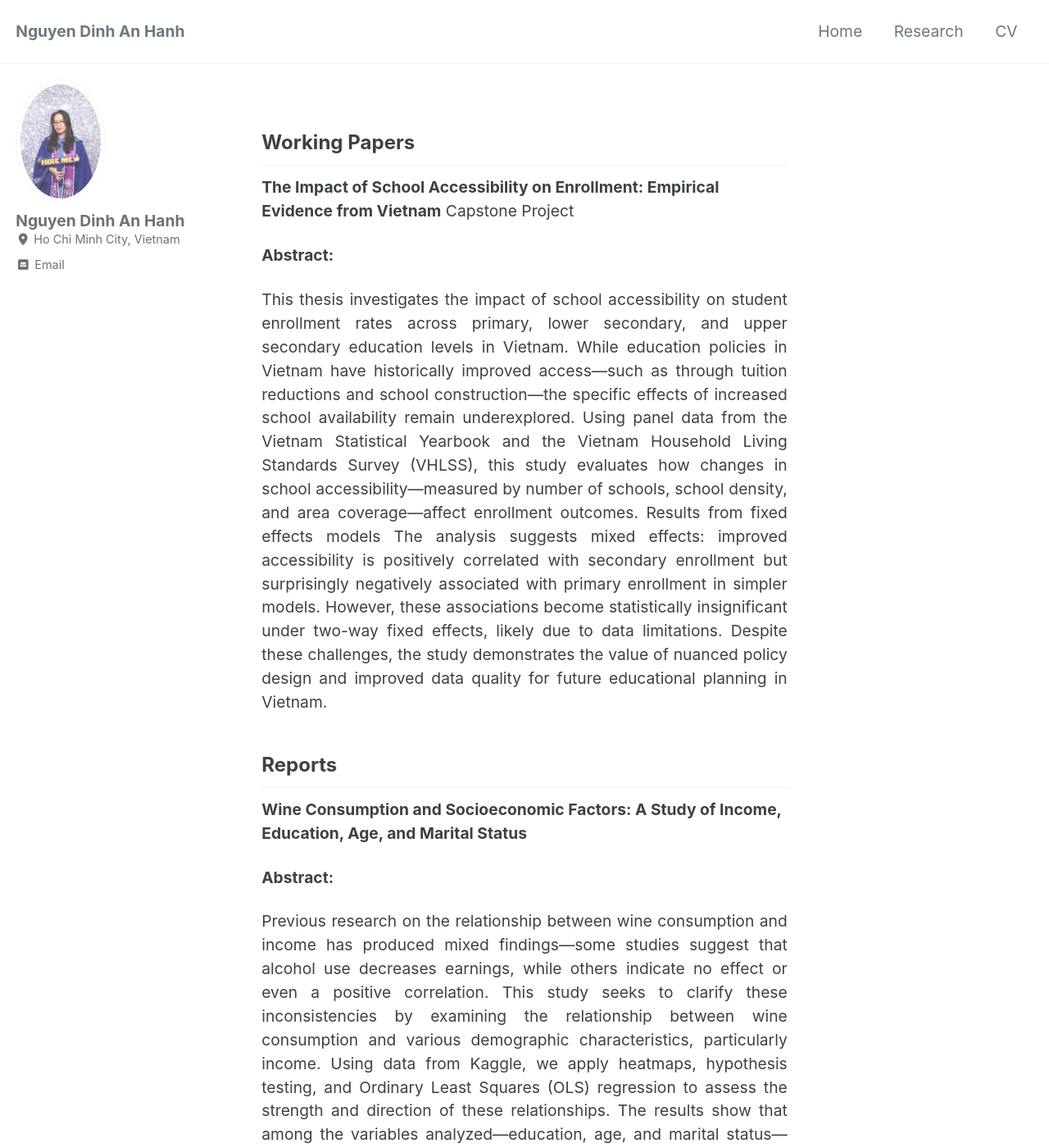
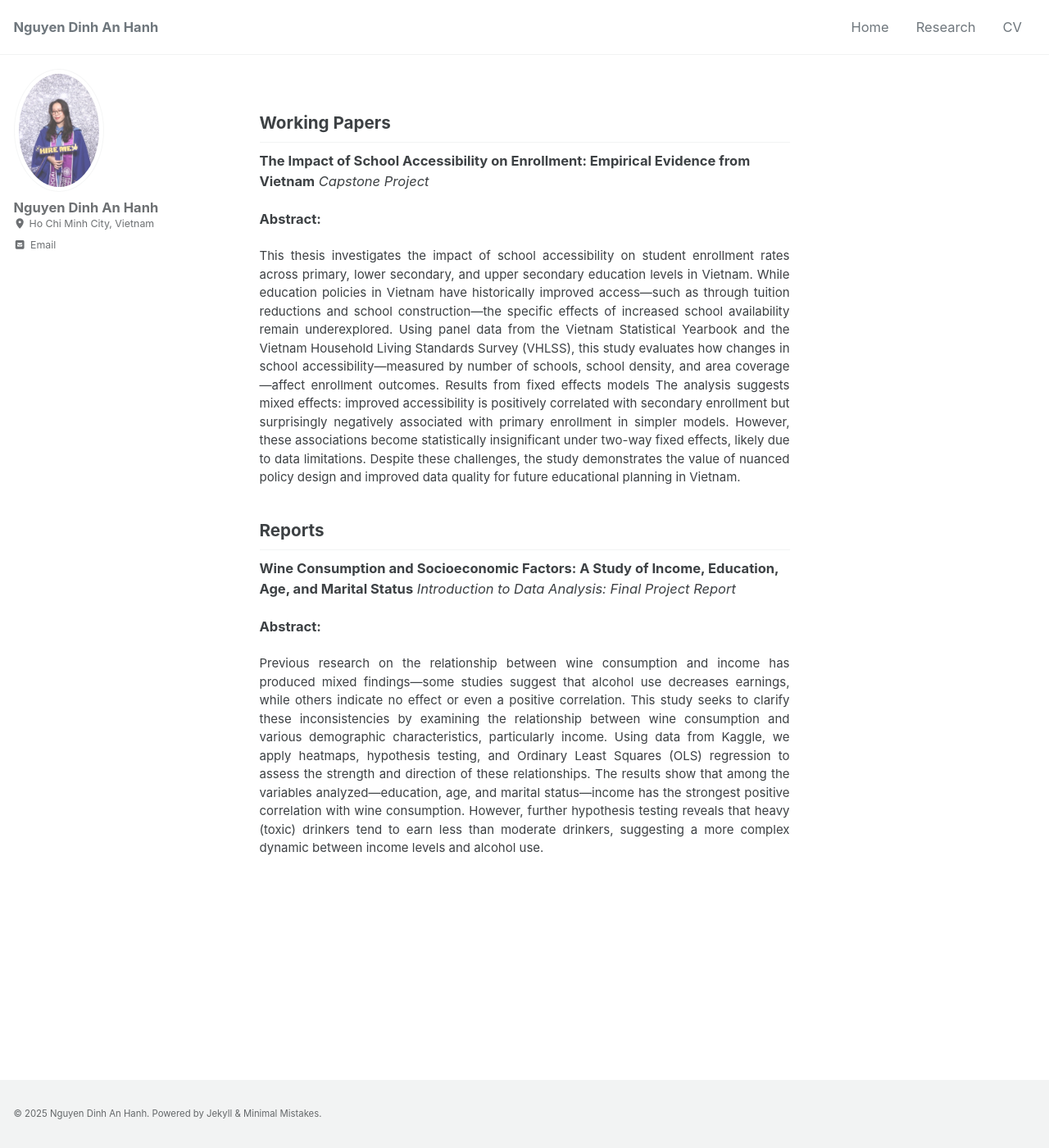
Before and after one commit to hdanguyen/hdanguyen.github.io, a Jekyll site: the page built from _pages/research.md, in a window 1280 px wide and 1400 px high. Shown: the whole window at 82% size. Built offline with Jekyll 4.4.1, drawn with Linux system fonts in a browser that asks for light colours; cached includes are drawn as plain includes.

Commit message:
Update research.md and overall font size

```diff
--- a/_pages/research.md
+++ b/_pages/research.md
@@ -8,14 +8,15 @@ author_profile: true
 ## Working Papers
 
 **The Impact of School Accessibility on Enrollment: Empirical Evidence from Vietnam**
-Capstone Project
+_Capstone Project_
 
 **Abstract:**
-<p style='text-align: justify'>This thesis investigates the impact of school accessibility on student enrollment rates across primary, lower secondary, and upper secondary education levels in Vietnam. While education policies in Vietnam have historically improved access—such as through tuition reductions and school construction—the specific effects of increased school availability remain underexplored. Using panel data from the Vietnam Statistical Yearbook and the Vietnam Household Living Standards Survey (VHLSS), this study evaluates how changes in school accessibility—measured by number of schools, school density, and area coverage—affect enrollment outcomes. Results from fixed effects models The analysis suggests mixed effects: improved accessibility is positively correlated with secondary enrollment but surprisingly negatively associated with primary enrollment in simpler models. However, these associations become statistically insignificant under two-way fixed effects, likely due to data limitations. Despite these challenges, the study demonstrates the value of nuanced policy design and improved data quality for future educational planning in Vietnam.</p>
+<p style='text-align: justify; font-size: 15px'>This thesis investigates the impact of school accessibility on student enrollment rates across primary, lower secondary, and upper secondary education levels in Vietnam. While education policies in Vietnam have historically improved access—such as through tuition reductions and school construction—the specific effects of increased school availability remain underexplored. Using panel data from the Vietnam Statistical Yearbook and the Vietnam Household Living Standards Survey (VHLSS), this study evaluates how changes in school accessibility—measured by number of schools, school density, and area coverage—affect enrollment outcomes. Results from fixed effects models The analysis suggests mixed effects: improved accessibility is positively correlated with secondary enrollment but surprisingly negatively associated with primary enrollment in simpler models. However, these associations become statistically insignificant under two-way fixed effects, likely due to data limitations. Despite these challenges, the study demonstrates the value of nuanced policy design and improved data quality for future educational planning in Vietnam.</p>
 
 ## Reports
 
 **Wine Consumption and Socioeconomic Factors: A Study of Income, Education, Age, and Marital Status**
+_Introduction to Data Analysis: Final Project Report_
 
 **Abstract:**
-<p style='text-align: justify'>Previous research on the relationship between wine consumption and income has produced mixed findings—some studies suggest that alcohol use decreases earnings, while others indicate no effect or even a positive correlation. This study seeks to clarify these inconsistencies by examining the relationship between wine consumption and various demographic characteristics, particularly income. Using data from Kaggle, we apply heatmaps, hypothesis testing, and Ordinary Least Squares (OLS) regression to assess the strength and direction of these relationships. The results show that among the variables analyzed—education, age, and marital status—income has the strongest positive correlation with wine consumption. However, further hypothesis testing reveals that heavy (toxic) drinkers tend to earn less than moderate drinkers, suggesting a more complex dynamic between income levels and alcohol use.</p>
+<p style='text-align: justify; font-size: 15px'>Previous research on the relationship between wine consumption and income has produced mixed findings—some studies suggest that alcohol use decreases earnings, while others indicate no effect or even a positive correlation. This study seeks to clarify these inconsistencies by examining the relationship between wine consumption and various demographic characteristics, particularly income. Using data from Kaggle, we apply heatmaps, hypothesis testing, and Ordinary Least Squares (OLS) regression to assess the strength and direction of these relationships. The results show that among the variables analyzed—education, age, and marital status—income has the strongest positive correlation with wine consumption. However, further hypothesis testing reveals that heavy (toxic) drinkers tend to earn less than moderate drinkers, suggesting a more complex dynamic between income levels and alcohol use.</p>
--- a/_sass/minimal-mistakes/_variables.scss
+++ b/_sass/minimal-mistakes/_variables.scss
@@ -6,7 +6,8 @@
    Typography
    ========================================================================== */
 
-$doc-font-size: 14px !default;
+$doc-font-size: 12px !default;
+$doc-font-size-x-small: $doc-font-size * 0.875 !default; // ~10.5px
 $doc-font-size-medium: $doc-font-size * 1.125 !default;
 $doc-font-size-large: $doc-font-size * 1.25 !default;
 $doc-font-size-x-large: $doc-font-size * 1.375 !default;
```
